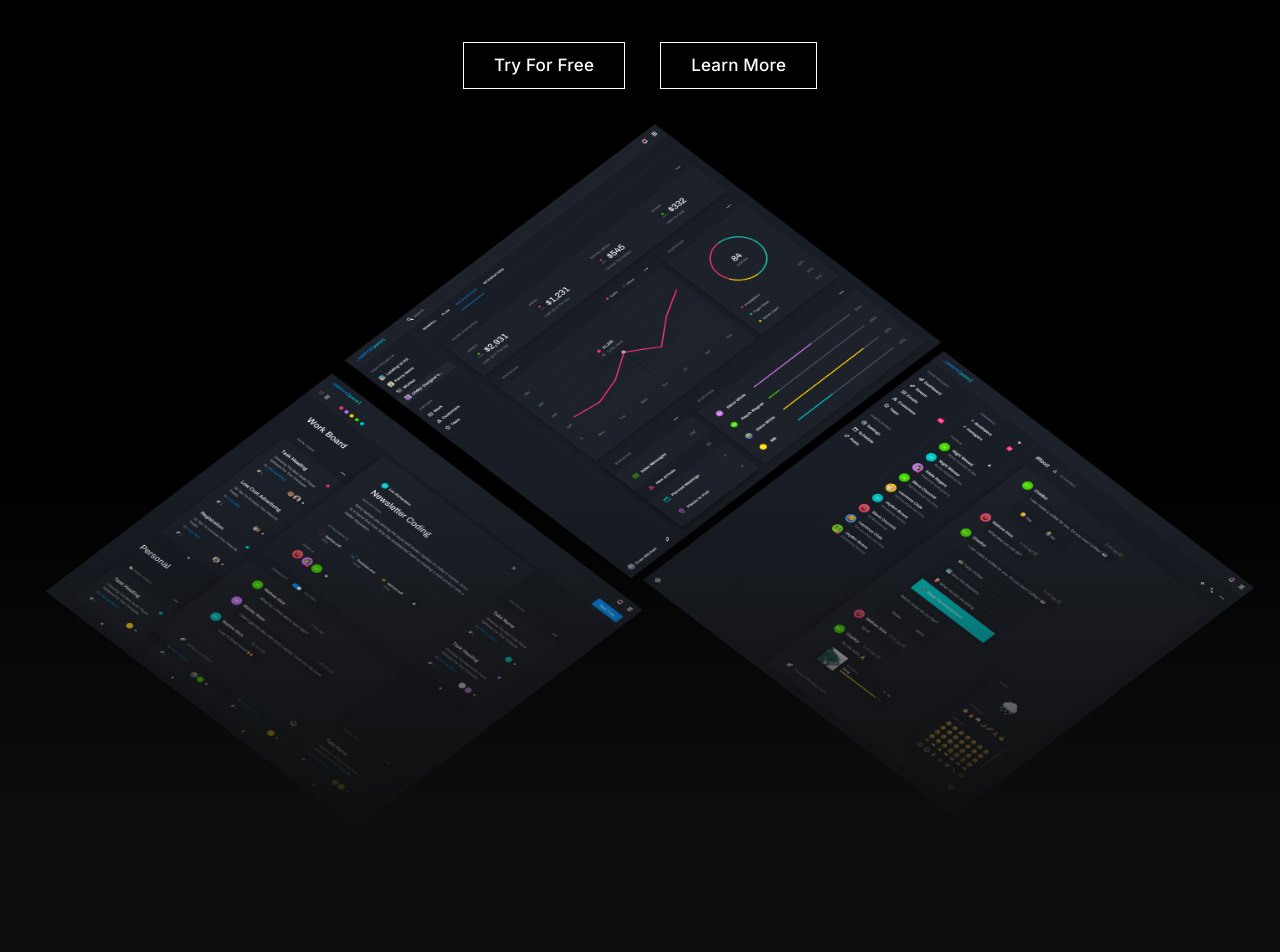
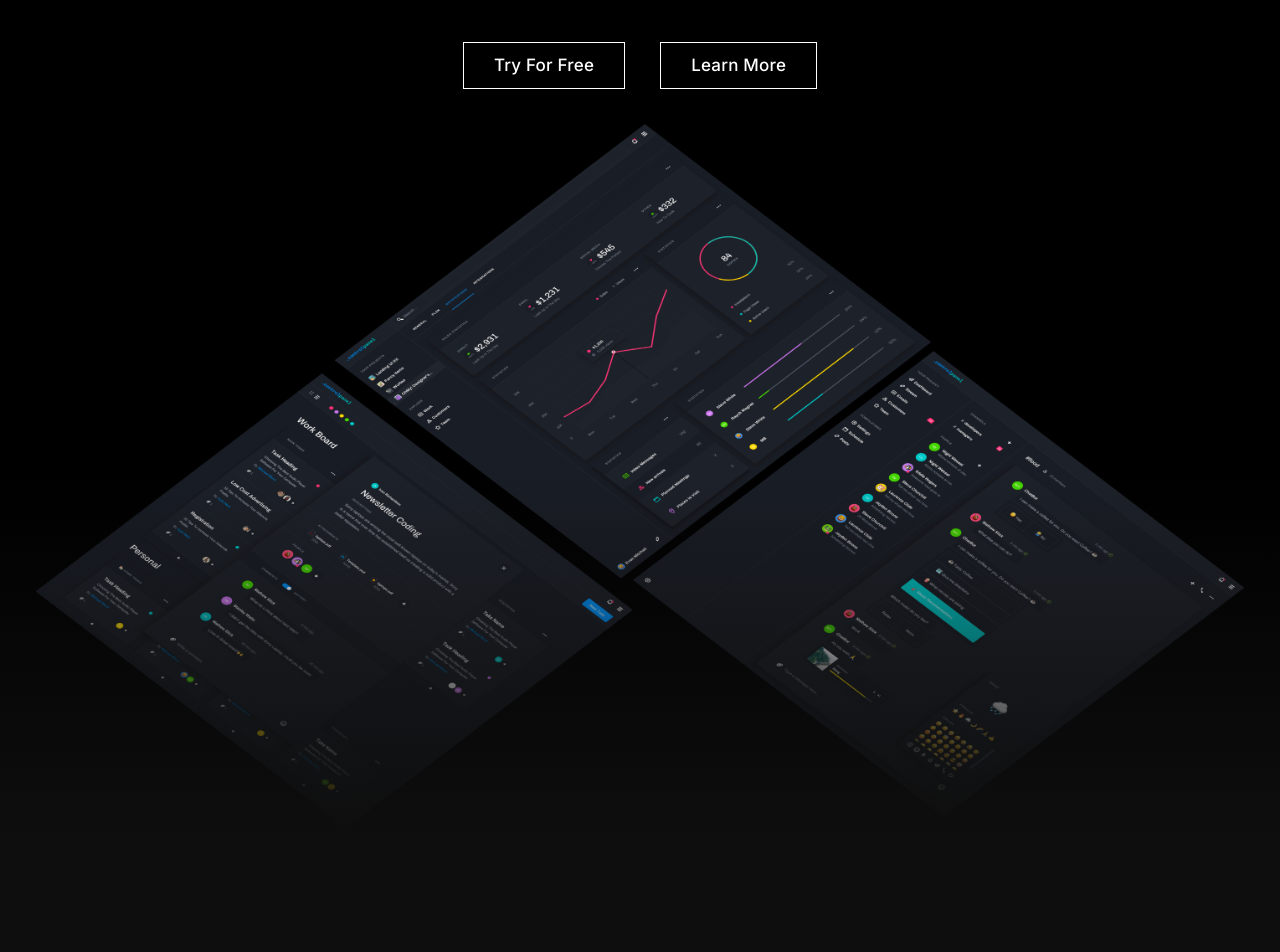
Before and after one commit to EgorKancir/BATTLE-LAND, a plain HTML site: page index.html in a window 1280 px wide. Shown: the part 540-1492 px from the top of the page. Drawn offline with Linux system fonts and the light colour scheme; files whose address does not match are found by name.

Commit message:
Fixed background

```diff
--- a/src/css/style.css
+++ b/src/css/style.css
@@ -35,7 +35,6 @@ ul {
     display: flex;
     flex-direction: column;
     align-items: center;
-    gap: 35px;
     background-color: var(--black);
     margin: 0;
     padding: 0;
@@ -128,7 +127,7 @@ ul {
     display: flex;
     justify-content: center;
     align-items: center;
-    margin: 0;
+    margin: 35px 0 0 0;
     padding: 0;
 }
 .information-stand__content-box {
@@ -206,10 +205,10 @@ ul {
 /* Section 2 end */
 /* Section 3 */
 .background-images-box {
-    width: 1300px;
+    width: 100%;
     height: 900px;
     position: relative;
-    margin: 0 auto;
+    margin: 35px auto 0px auto;
     display: flex;
     justify-content: center;
     overflow: hidden;
@@ -233,7 +232,7 @@ ul {
     background-size: auto 551px;
     position: absolute;
     bottom: 0px;
-    width: 1579px;
+    width: 100%;
     height: 551px;
     z-index: 3;
 }
```
